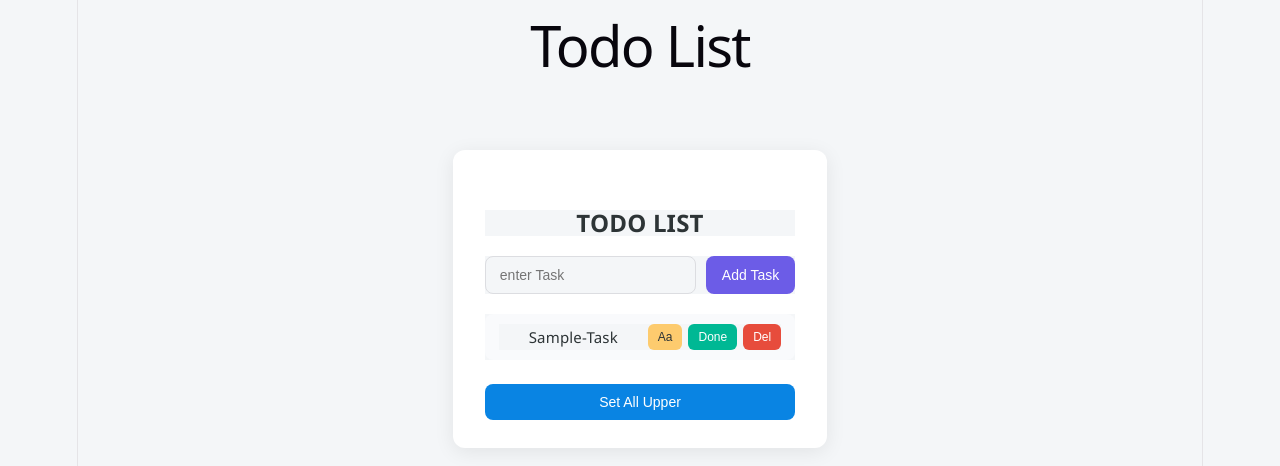
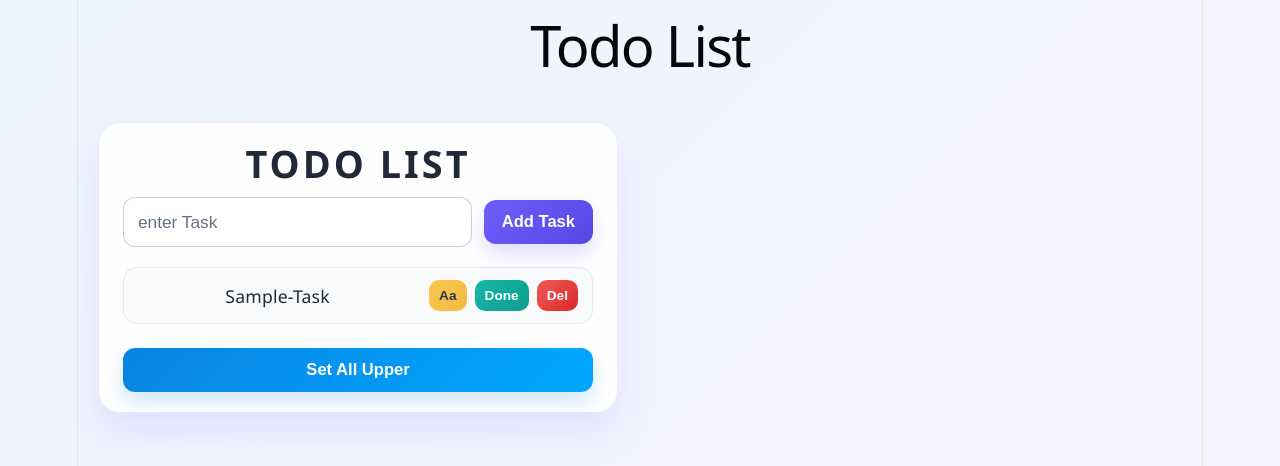
Before and after one commit to Tushar-Bodake/React-ToDo-List, a React (Vite) app: page / in a window 1280 px wide. Shown: the top 466 px of the page. Built offline with nearby package versions, Linux system fonts and the light colour scheme.

Commit message:
Refactor TodoList.css for improved styling and layout consistency

```diff
--- a/src/TodoList.css
+++ b/src/TodoList.css
@@ -1,76 +1,112 @@
+:root {
+  --bg-start: #eef4ff;
+  --bg-end: #f8f5ff;
+  --card-bg: rgba(255, 255, 255, 0.88);
+  --card-border: rgba(148, 163, 184, 0.2);
+  --primary: #6d5efc;
+  --primary-dark: #5648e5;
+  --secondary: #00b894;
+  --warning: #f6b73c;
+  --danger: #ef5b5b;
+  --text: #1f2937;
+  --muted: #667085;
+  --shadow: 0 20px 40px rgba(109, 94, 252, 0.12);
+}
+
 * {
   box-sizing: border-box;
-  background: #f4f6f8;
 }
 
 body {
-  background: #f4f6f8;
-  font-family: 'Segoe UI', Arial, sans-serif;
-  text-decoration :rgba(0, 0, 0, 0.08);
+  margin: 0;
+  min-height: 100vh;
+  display: flex;
+  align-items: center;
+  justify-content: center;
+  background: linear-gradient(135deg, var(--bg-start), var(--bg-end));
+  font-family: "Segoe UI", Arial, sans-serif;
+  color: var(--text);
 }
 
 .todo-container {
-  max-width: 480px;
-  margin: 60px auto;
-  background: #ffffff;
-  border-radius: 12px;
-  box-shadow: 0 4px 20px rgba(0, 0, 0, 0.08);
-  padding: 28px 32px;
+  width: min(100%, 520px);
+  margin: 32px 20px;
+  padding: 28px 24px 20px;
+  background: var(--card-bg);
+  border: 1px solid var(--card-border);
+  border-radius: 22px;
+  box-shadow: var(--shadow);
+  backdrop-filter: blur(10px);
 }
 
 .todo-title {
+  margin: 0 0 20px;
+  text-align: center;
+  font-size: clamp(1.6rem, 3vw, 2.1rem);
+  font-weight: 700;
+  letter-spacing: 0.08em;
   text-transform: uppercase;
-  text-align: center;
-  color: #2d3436;
-  margin-bottom: 20px;
-  font-size: 24px;
-  font-weight: 600;
+  color: var(--text);
 }
 
 .todo-input-row {
-  text-align:center;
   display: flex;
-  gap: 10px;
-  margin-bottom: 12px;
+  align-items: center;
+  gap: 12px;
+  margin-bottom: 18px;
 }
 
 .todo-input {
   flex: 1;
-  padding: 10px 14px;
-  border: 1px solid #dcdde1;
-  border-radius: 8px;
-  font-size: 14px;
+  min-width: 0;
+  padding: 12px 14px;
+  border: 1px solid rgba(148, 163, 184, 0.5);
+  border-radius: 12px;
+  background: rgba(255, 255, 255, 0.9);
+  font-size: 0.96rem;
+  line-height: 1.4;
+  color: var(--text);
   outline: none;
-  transition: border-color 0.2s;
+  transition: border-color 0.2s ease, box-shadow 0.2s ease, transform 0.2s ease;
+}
+
+.todo-input::placeholder {
+  color: var(--muted);
 }
 
 .todo-input:focus {
-  border-color: #6c5ce7;
+  border-color: rgba(109, 94, 252, 0.8);
+  box-shadow: 0 0 0 4px rgba(109, 94, 252, 0.12);
 }
 
 .btn {
   border: none;
-  border-radius: 8px;
-  padding: 10px 16px;
-  font-size: 14px;
+  border-radius: 12px;
+  padding: 12px 18px;
+  font-size: 0.92rem;
+  font-weight: 600;
   cursor: pointer;
-  transition: opacity 0.2s;
+  transition: transform 0.2s ease, box-shadow 0.2s ease, opacity 0.2s ease;
 }
 
-.btn:hover {
-  opacity: 0.85;
+.btn:hover,
+.icon-btn:hover {
+  transform: translateY(-1px);
+  opacity: 0.96;
 }
 
 .btn-add {
-  background: #6c5ce7;
-  color: white;
+  background: linear-gradient(135deg, var(--primary), var(--primary-dark));
+  color: #fff;
+  box-shadow: 0 10px 20px rgba(109, 94, 252, 0.2);
 }
 
 .btn-upper {
-  background: #0984e3;
-  color: white;
   width: 100%;
-  margin-top: 16px;
+  margin-top: 14px;
+  background: linear-gradient(135deg, #0984e3, #00a8ff);
+  color: #fff;
+  box-shadow: 0 10px 20px rgba(9, 132, 227, 0.18);
 }
 
 .todo-list {
@@ -83,56 +119,88 @@ body {
   display: flex;
   align-items: center;
   justify-content: space-between;
-  background: #f9fafc;
-  border-radius: 8px;
-  padding: 10px 14px;
-  margin-bottom: 8px;
+  gap: 12px;
+  background: rgba(248, 250, 252, 0.98);
+  border: 1px solid rgba(148, 163, 184, 0.18);
+  border-radius: 14px;
+  padding: 12px 14px;
+  margin-bottom: 10px;
 }
 
 .todo-text {
   flex: 1;
-  font-size: 15px;
-  color: #2d3436;
+  min-width: 0;
+  font-size: 0.98rem;
+  line-height: 1.5;
+  color: var(--text);
   word-break: break-word;
 }
 
 .todo-done {
   text-decoration: line-through;
-  color: #b2bec3;
+  color: #94a3b8;
 }
 
 .todo-actions {
   display: flex;
-  gap: 6px;
+  align-items: center;
+  gap: 8px;
   flex-shrink: 0;
 }
 
+
 .icon-btn {
   border: none;
-  border-radius: 6px;
-  padding: 6px 10px;
-  font-size: 12px;
+  border-radius: 10px;
+  padding: 8px 10px;
+  font-size: 0.76rem;
+  font-weight: 700;
   cursor: pointer;
-  color: white;
+  color: #fff;
+  transition: transform 0.2s ease, opacity 0.2s ease, box-shadow 0.2s ease;
 }
 
-.icon-btn:hover {
-  opacity: 0.85;
+.btn-case {
+  background: linear-gradient(135deg, #f9c74f, #f4b942);
+  color: #2d3748;
+}
+
+.btn-done {
+  background: linear-gradient(135deg, #14b8a6, #0f9d8f);
+}
+
+.btn-undone {
+  background: linear-gradient(135deg, #64748b, #475569);
 }
 
 .btn-delete {
-  background: #e74c3c;
+  background: linear-gradient(135deg, #ef5b5b, #dc2626);
 }
 
-.btn-case {
-  background: #fdcb6e;
-  color: #2d3436;
+@media (max-width: 480px) {
+  .todo-container {
+    padding: 22px 16px 18px;
+  }
+
+  .todo-input-row {
+    flex-direction: column;
+  }
+
+  .todo-input,
+  .btn-add {
+    width: 100%;
+  }
+
+  .todo-item {
+    flex-direction: column;
+    align-items: stretch;
+  }
+
+  .todo-actions {
+    justify-content: space-between;
+  }
+
+  .icon-btn {
+    flex: 1;
+  }
 }
-
-.btn-done {
-  background: #00b894;
-}
-
-.btn-undone {
-  background: #636e72;
-}
```
